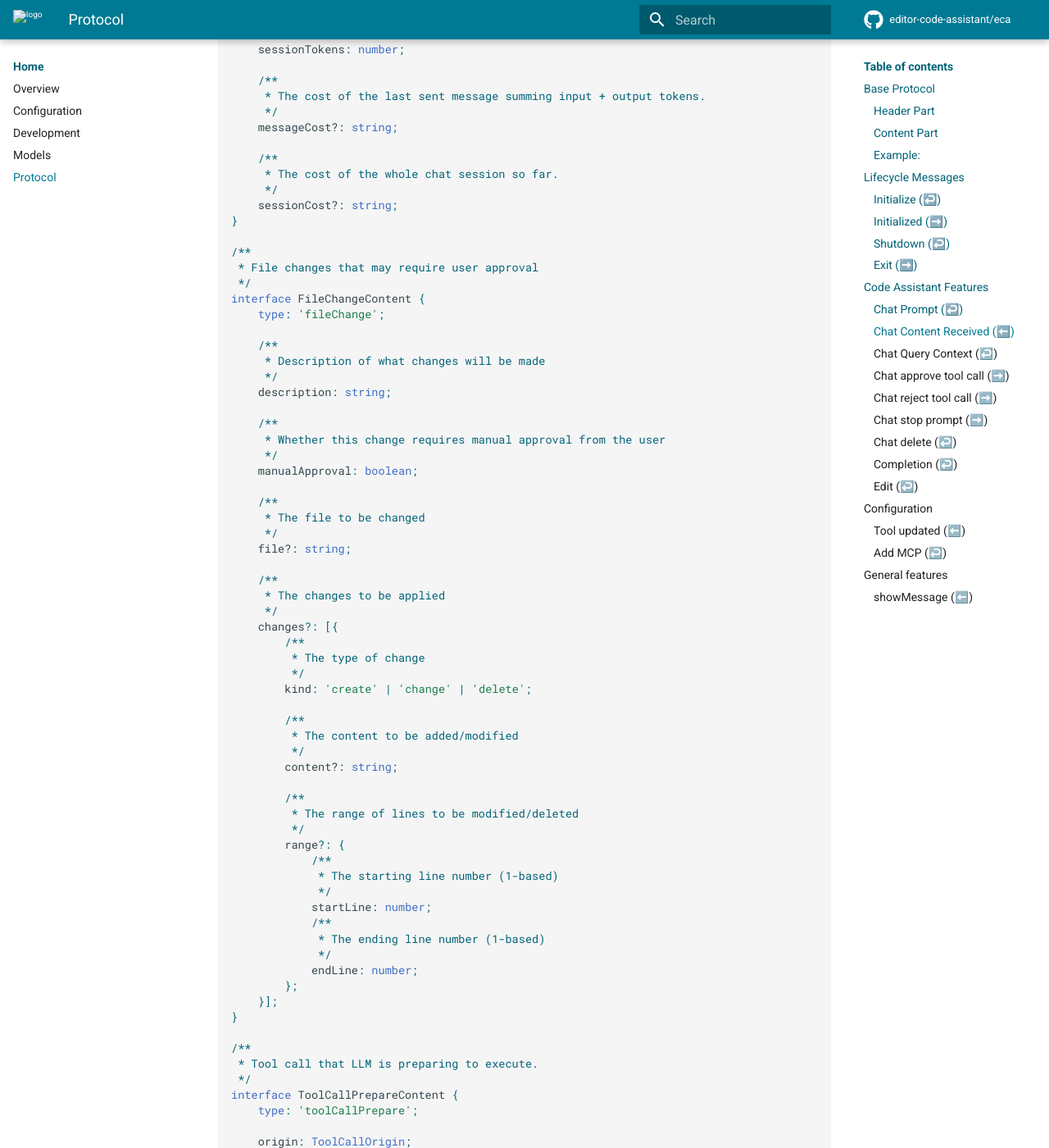
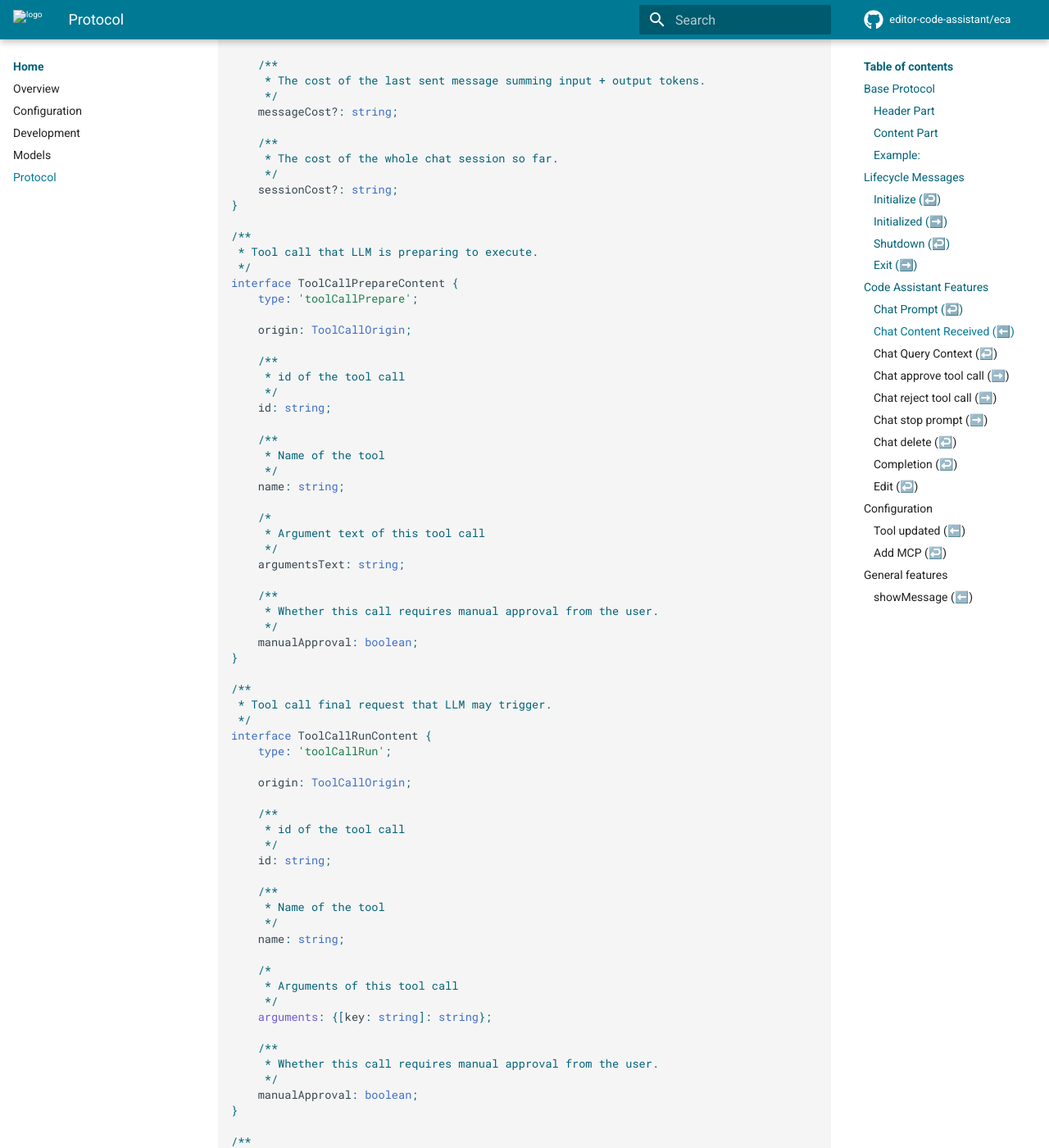
Before and after one commit to tomgeorge/eca, an MkDocs documentation site: the page built from docs/protocol.md, in a window 1280 px wide and 1400 px high, scrolled down 9955 px. Shown: the whole window at 82% size. Built offline with MkDocs 1.6.1 and Material for MkDocs 9.7.7, drawn with Linux system fonts in a browser that asks for light colours; comment, search, counter and statistics services are not loaded.

Commit message:
Remove not used content

```diff
--- a/docs/protocol.md
+++ b/docs/protocol.md
@@ -376,7 +376,6 @@ type ChatContent =
     | URLContent
     | ProgressContent
     | UsageContent
-    | FileChangeContent
     | ReasonStartedContent
     | ReasonTextContent
     | ReasonFinishedContent
@@ -486,57 +485,6 @@ interface UsageContent {
      * The cost of the whole chat session so far.
      */
     sessionCost?: string;
-}
-
-/**
- * File changes that may require user approval
- */
-interface FileChangeContent {
-    type: 'fileChange';
-
-    /**
-     * Description of what changes will be made
-     */
-    description: string;
-
-    /**
-     * Whether this change requires manual approval from the user
-     */
-    manualApproval: boolean;
-
-    /**
-     * The file to be changed
-     */
-    file?: string;
-
-    /**
-     * The changes to be applied
-     */
-    changes?: [{
-        /**
-         * The type of change
-         */
-        kind: 'create' | 'change' | 'delete';
-
-        /**
-         * The content to be added/modified
-         */
-        content?: string;
-
-        /**
-         * The range of lines to be modified/deleted
-         */
-        range?: {
-            /**
-             * The starting line number (1-based)
-             */
-            startLine: number;
-            /**
-             * The ending line number (1-based)
-             */
-            endLine: number;
-        };
-    }];
 }
 
 /**
```
